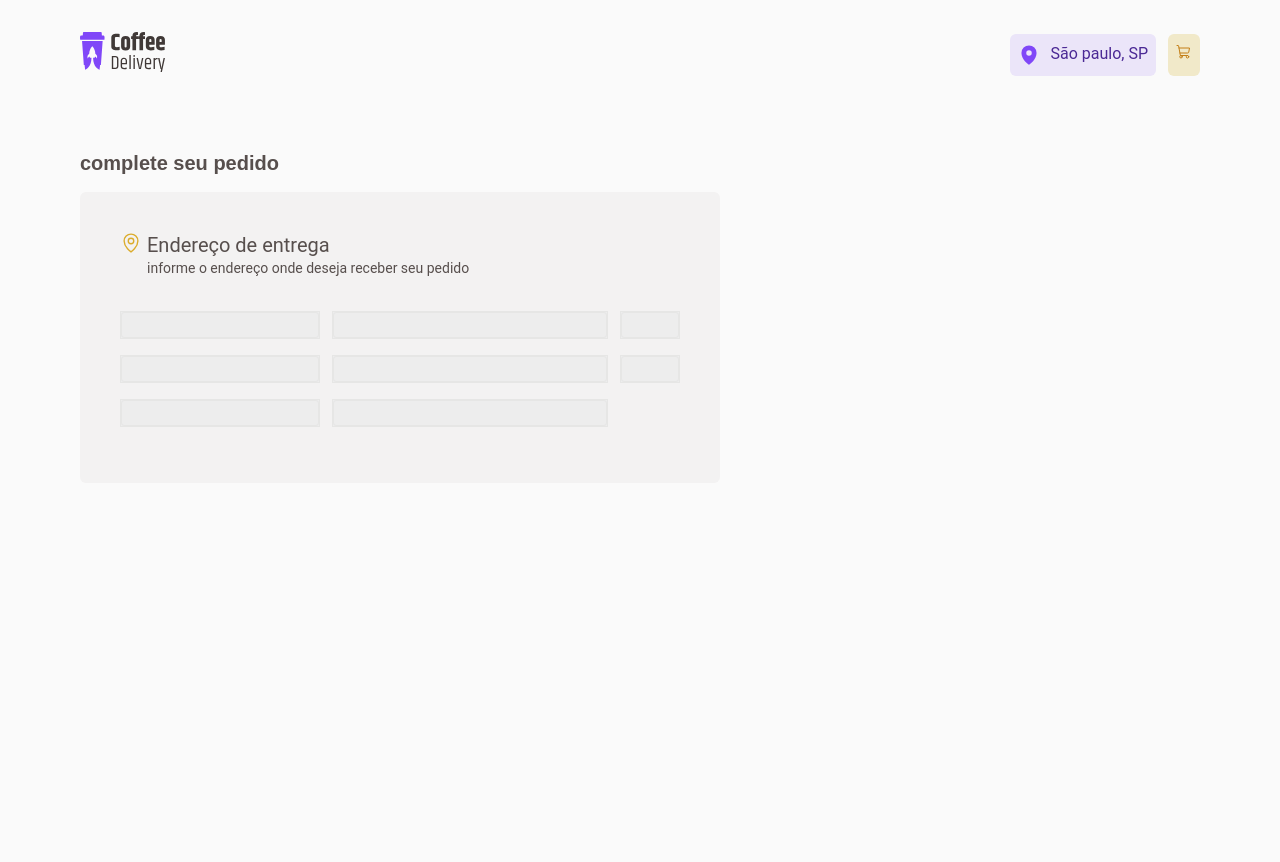
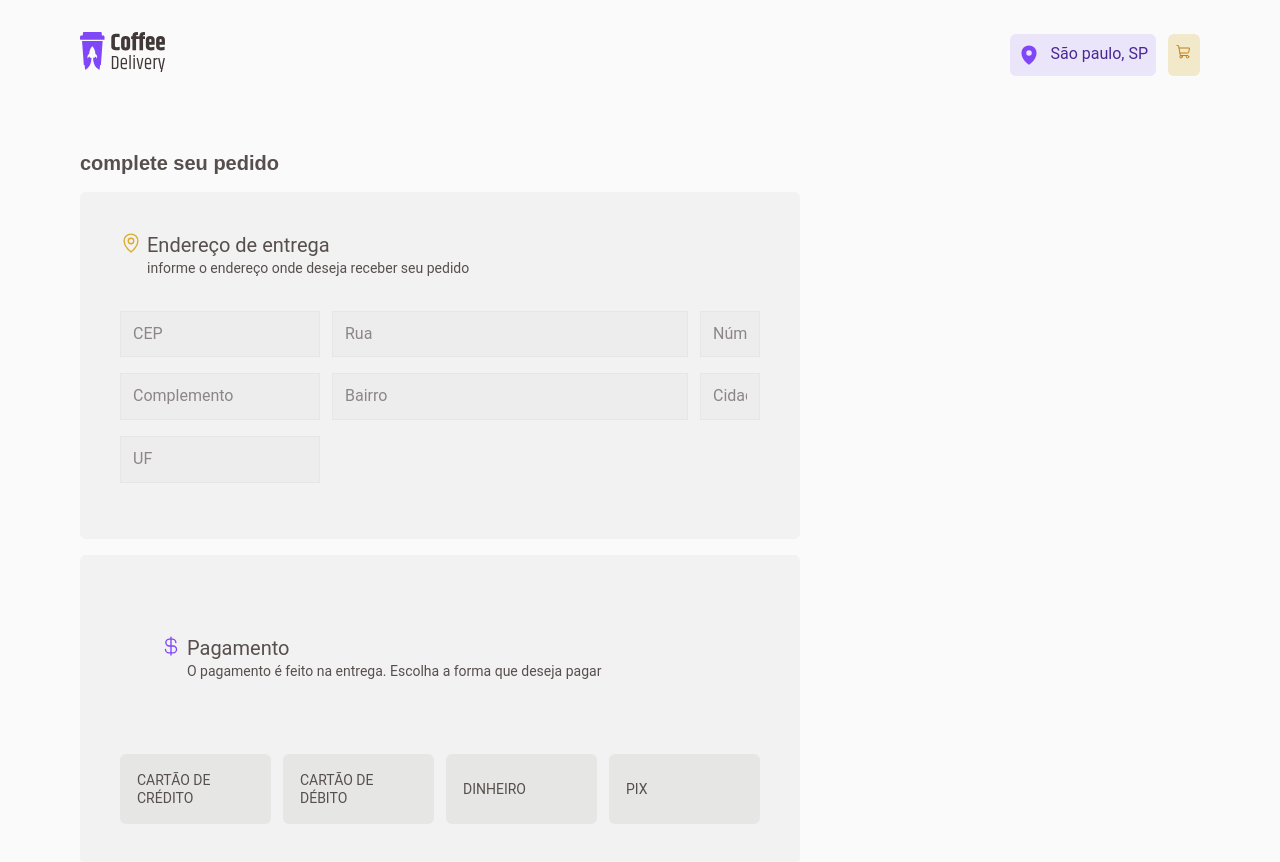
Before and after one commit to santanaIgot/coffe_project, a React (Vite) app: page /cart in a window 1280 px wide. Shown: the top 862 px of the page. Before the commit the page ends 800 px from the top, so only its background shows below. Built offline with nearby package versions, Linux system fonts and the light colour scheme.

Commit message:
[feature] - implementing component payment

```diff
--- a/src/Pages/Cart/index.tsx
+++ b/src/Pages/Cart/index.tsx
@@ -1,14 +1,17 @@
-import { MapPin } from "phosphor-react";
+import { CurrencyDollar, MapPin } from "phosphor-react";
 import {
-  BoxCart,
   CartAdress,
   Container,
   ContainerCart,
   FormCart,
   Head,
   HeadlineCart,
+  HeadlinePayment,
+  PaymentCart,
+  PaymentOptions,
 } from "./styles";
 import { Form } from "../../components/Form";
+import { RadioOptions } from "../../components/Radio";
 
 export function Cart() {
   return (
@@ -17,32 +20,64 @@ export function Cart() {
         <h1>complete seu pedido</h1>
         <form action="">
           <CartAdress>
-            <BoxCart>
             <HeadlineCart>
               <div>
                 <MapPin size={22} />
                 <Head>
                   <p>Endereço de entrega</p>
+                  <span>informe o endereço onde deseja receber seu pedido</span>
+                </Head>
+              </div>
+            </HeadlineCart>
+            <FormCart>
+              <Form
+                placeholder="CEP"
+                containerProps={{ style: { gridArea: "cep" } }}
+              />
+              <Form placeholder="Rua" />
+              <Form placeholder="Número" />
+              <Form placeholder="Complemento" />
+              <Form placeholder="Bairro" />
+              <Form placeholder="Cidade" />
+              <Form placeholder="UF" />
+            </FormCart>
+          </CartAdress>
+        </form>
+
+        <PaymentCart>
+          <CartAdress>
+            <HeadlinePayment>
+              <div>
+                <CurrencyDollar size={22} />
+                <Head>
+                  <p>Pagamento</p>
                   <span>
-                      informe o endereço onde deseja receber seu pedido
+                    O pagamento é feito na entrega. Escolha a forma que deseja
+                    pagar
                   </span>
                 </Head>
               </div>
-              </HeadlineCart>
-            </BoxCart>
+            </HeadlinePayment>
+          </CartAdress>
 
-            <FormCart>
-              <Form />
-              <Form />
-              <Form />
-              <Form />
-              <Form />
-              <Form />
-              <Form />
-              <Form />
-            </FormCart>
-          </CartAdress>
-        </form>
+          <PaymentOptions>
+            <div>
+                <RadioOptions isSelected>
+                    <span>Cartão de crédito</span>
+                </RadioOptions>
+                 <RadioOptions isSelected>
+                    <span>Cartão de débito</span>
+                </RadioOptions>
+                 <RadioOptions isSelected>
+                    <span>Dinheiro</span>
+                </RadioOptions>
+                 <RadioOptions isSelected>
+                    <span>Pix</span>
+                </RadioOptions>
+            </div>
+
+          </PaymentOptions>
+        </PaymentCart>
       </ContainerCart>
     </Container>
   );
--- a/src/Pages/Cart/styles.ts
+++ b/src/Pages/Cart/styles.ts
@@ -19,12 +19,6 @@ export const ContainerCart = styled.div`
     flex-direction: column;
     gap: 16px;
 
-    >form{
-        display: flex;
-        flex-direction: column;
-        gap: 32px;
-    }
-
     p{
         ${mixins.fonts.textL}
     }
@@ -36,10 +30,6 @@ export const ContainerCart = styled.div`
 
 `
 
-export const BoxCart = styled.div`
-
-
-`
 
 export const HeadlineCart = styled.div`
 
@@ -62,7 +52,8 @@ export const Head = styled.div`
 
 export const FormCart = styled.div`
     display: grid;
-    grid-template-areas:  'cep . .'
+    grid-template-areas:
+    'cep . .'
     'street street street'
     'number fullAddress fullAddress'
     'neighborhood city state';
@@ -83,3 +74,24 @@ export const FormsContainer = styled.div`
 `
 
 export const CartAdress = styled(FormsContainer)``
+
+export const PaymentCart = styled(FormsContainer)``
+
+export const HeadlinePayment = styled(HeadlineCart)`
+    svg{
+        color: ${({theme}) => theme.colors.purple};
+    }
+`
+
+
+export const PaymentOptions = styled.div`
+    display: flex;
+    flex-direction: column;
+    gap: 8px;
+
+    div{
+        display: flex;
+        justify-content: space-between;
+        gap: 12px;
+    }
+`
--- a/src/components/Form/index.tsx
+++ b/src/components/Form/index.tsx
@@ -1,12 +1,22 @@
+import { forwardRef, type HTMLAttributes, type InputHTMLAttributes, type LegacyRef } from "react";
 import { Box, Container } from "./styles";
 
-export function Form() {
+
+type Props = InputHTMLAttributes<HTMLInputElement> & {
+    containerProps?: HTMLAttributes<HTMLDivElement>
+}
+
+export const Form = forwardRef(function Form({containerProps, ...rest}:Props, ref: LegacyRef<HTMLInputElement>){
     return(
 
-        <Box>
+        <Box {...containerProps}>
             <Container>
-                <input type="text" />
+                <input
+                type="text"
+                ref={ref}
+                {...rest}
+                />
             </Container>
         </Box>
     )
-}
+})
--- a/src/components/Form/styles.ts
+++ b/src/components/Form/styles.ts
@@ -4,7 +4,7 @@ import styled from "styled-components";
 export const Box = styled.div`
     display: flex;
     flex-direction: column;
-    gap: 8px;
+    gap:8px;
 `
 
 
@@ -14,17 +14,20 @@ export const Container = styled.label`
   justify-content: space-between;
   border: 1px solid ${({ theme }) => theme.colors['base-button']};
   transition: all 0.2s;
-background-color: ${({theme}) => theme.colors["base-input"]};
+  background-color: ${({ theme }) => theme.colors["base-input"]};
 
   input{
     width: 100%;
-    height: 24px;
+    color: ${({theme}) => theme.colors["base-text"]};
     border: none;
     padding: 12px;
     outline: none;
     background-color: transparent;
-    border-radius: 3px;
-    border: 1px solid ${({theme}) => theme.colors["base-button"]}
+
+
+    &::placeholder{
+      color: ${({theme})=> theme.colors["base-label"]};
+    }
   }
 
 
--- /dev/null
+++ b/src/components/Radio/index.tsx
@@ -0,0 +1,18 @@
+import { forwardRef, type InputHTMLAttributes, type LegacyRef } from "react"
+import { Container } from "./styles"
+
+type Props = InputHTMLAttributes<HTMLInputElement> & {
+
+    isSelected: boolean
+}
+
+export const RadioOptions = forwardRef(function RadioOptions({children,...rest}: Props , ref: LegacyRef<HTMLInputElement>){
+    return(
+        <>
+            <Container>
+                <input type="radio" ref={ref} {...rest}/>
+                {children}
+            </Container>
+        </>
+    )
+})
--- /dev/null
+++ b/src/components/Radio/styles.ts
@@ -0,0 +1,37 @@
+import styled from "styled-components";
+import { mixins } from "../../styles/mixins";
+
+
+export const Container = styled.div`
+
+    padding: 16px;
+    width: 100%;
+    display: flex;
+    align-items: center;
+    gap: 12px;
+    border-radius: 6px;
+    border: 1px solid transparent;
+    background-color: ${({ theme }) => theme.colors['base-button']};
+    color: ${({ theme }) => theme.colors['base-text']};
+    text-transform: uppercase;
+    ${mixins.fonts.buttonM};
+    transition: all 0.2s;
+
+    &:hover {
+        background-color: ${({ theme }) => theme.colors['base-hover']};
+    }
+
+    &[data-state='true'] {
+        background-color: ${({ theme }) => theme.colors['purple-light']};
+        border-color: ${({ theme }) => theme.colors.purple};
+    }
+
+    input {
+        display: none;
+    }
+
+    svg {
+        color: ${({ theme }) => theme.colors.purple};
+    }
+
+`
```
Lines whose indentation alone changed are shown as unchanged.
